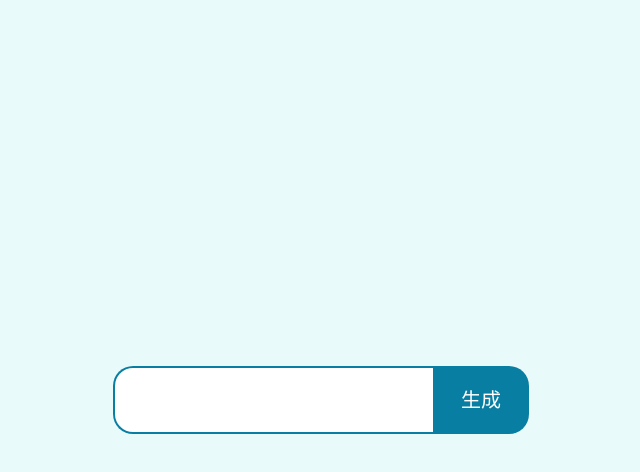
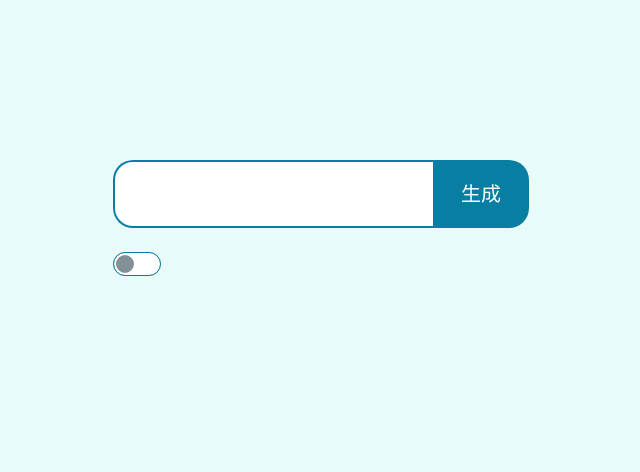
Before and after one commit to zshnb/gpt-knowledge-generator, a Next.js app: page / in a window 1280 px wide. Shown: the top 472 px of the page, without its empty margins (319-959 px from the left). Built offline with nearby package versions, Linux system fonts and the light colour scheme.

Commit message:
add form

```diff
--- a/package.json
+++ b/package.json
@@ -11,6 +11,7 @@
   "dependencies": {
     "crawlee": "^3.7.0",
     "crypto-js": "^4.2.0",
+    "daisyui": "^4.5.0",
     "glob": "^10.3.10",
     "gpt-tokenizer": "^2.1.2",
     "next": "14.0.4",
--- a/src/app/page.tsx
+++ b/src/app/page.tsx
@@ -1,10 +1,111 @@
 'use client'
-import TextFieldInput from "@/components/TextFieldInput";
+import Toggle from "@/components/Toggle";
+import {useEffect, useRef, useState} from "react";
+import Loading from "@/components/Loading";
 
 export default function Home() {
+  const [loading, setLoading] = useState(false)
+  const [uuid, setUuid] = useState('')
+  const [download, setDownload] = useState(false)
+  const [showAdvancedSetting, setShowAdvancedSetting] = useState(false)
+  const [url, setUrl] = useState('')
+  const [maxPageCount, setMaxPageCount] = useState(10)
+
+  useEffect(() => {
+    let interval: NodeJS.Timeout | undefined = undefined
+    if (uuid !== '') {
+      interval = setInterval(() => {
+        fetch(`http://localhost:5001/query/${uuid}`, {
+          method: 'get',
+        }).then(async res => {
+          const json = await res.json()
+          if (json.data === 'finished') {
+            setDownload(true)
+            clearInterval(interval)
+          }
+        })
+      }, 2000)
+    }
+    return () => {
+      clearInterval(interval)
+    }
+  }, [uuid])
+
+  useEffect(() => {
+    if (download) {
+      fetch(`http://localhost:5001/query/${uuid}/download`, {
+        method: 'get'
+      }).then(res => res.blob())
+        .then(blob => {
+          const href = window.URL.createObjectURL(blob);
+          const a = document.createElement('a');
+          a.style.display = 'none';
+          a.href = href;
+          a.download = `${url}.json`; // 指定下载文件名
+          document.body.appendChild(a);
+          a.click();
+          window.URL.revokeObjectURL(href);
+        })
+        .finally(() => {
+          setUuid('')
+          setLoading(false)
+          setDownload(false)
+        })
+    }
+  }, [download]);
+
   return (
-    <main className="flex justify-center items-center h-full">
-      <TextFieldInput/>
+    <main className="flex flex-col h-full gap-y-4">
+      <div className='flex flex-col items-center gap-y-4 mx-auto'>
+        <div className='flex items-center bg-white rounded-[20px] h-fit mt-40 mx-auto'>
+          <input
+            type="text"
+            className="border-[2px] border-[#087EA2] grow px-10 py-4 text-[#4B4343] text-2xl focus:outline-0 w-[20rem] rounded-l-[20px] border-r-0"
+            value={url}
+            onChange={(e) => setUrl(e.target.value)}
+          />
+          <button
+            className='bg-[#087EA2] text-white text-xl min-w-24 h-[68px] rounded-r-[20px] basis-auto flex justify-center items-center gap-x-2 px-2'
+            onClick={async () => {
+              setLoading(true)
+              const config = {
+                url,
+                match: `${url}/**`,
+                maxPagesToCrawl: maxPageCount
+              }
+              const res = await fetch('http://localhost:5001/crawl', {
+                method: 'post',
+                headers: {
+                  'Content-Type': 'application/json'
+                },
+                body: JSON.stringify(config)
+              })
+              const json = await res.json()
+              setUuid(json.data)
+            }}>
+            {loading && <Loading/>}
+            {loading ? '生成中' : '生成'}
+          </button>
+        </div>
+        <Toggle className='self-start' onChange={(value) => {
+          setShowAdvancedSetting(value)
+        }}/>
+        {
+          showAdvancedSetting && (
+            <div className='flex self-start'>
+              <div>
+                <input
+                  type="number"
+                  placeholder="最大爬取页数"
+                  className="input input-primary w-full max-w-xs focus:outline-0 focus:border-[#087EA2] border-[#087EA2]"
+                  value={maxPageCount}
+                  onChange={(e) => setMaxPageCount(Number(e.target.value))}
+                />
+              </div>
+            </div>
+          )
+        }
+      </div>
     </main>
   )
 }
--- a/src/components/TextFieldInput.tsx
+++ /dev/null
@@ -1,87 +0,0 @@
-'use client'
-import {ChangeEvent, useEffect, useRef, useState} from "react";
-import md5 from 'crypto-js/md5'
-import Loading from "@/components/Loading";
-
-export type TextFieldInputProps = {}
-export default function TextFieldInput() {
-  const [url, setUrl] = useState('')
-  const [loading, setLoading] = useState(false)
-  const [uuid, setUuid] = useState('')
-  const [download, setDownload] = useState(false)
-
-  useEffect(() => {
-    let interval: NodeJS.Timeout | undefined = undefined
-    if (uuid !== '') {
-      interval = setInterval(() => {
-        fetch(`http://localhost:5001/query/${uuid}`, {
-          method: 'get',
-        }).then(async res => {
-          const json = await res.json()
-          if (json.data === 'finished') {
-            setDownload(true)
-            clearInterval(interval)
-          }
-        })
-      }, 2000)
-    }
-    return () => {
-      clearInterval(interval)
-    }
-  }, [uuid])
-
-  useEffect(() => {
-    if (download) {
-      fetch(`http://localhost:5001/query/${uuid}/download`, {
-        method: 'get'
-      }).then(res => res.blob())
-        .then(blob => {
-          const href = window.URL.createObjectURL(blob);
-          const a = document.createElement('a');
-          a.style.display = 'none';
-          a.href = href;
-          a.download = `${url}.json`; // 指定下载文件名
-          document.body.appendChild(a);
-          a.click();
-          window.URL.revokeObjectURL(href);
-        })
-        .catch(() => {
-          setUuid('')
-          setLoading(false)
-          setDownload(false)
-        })
-    }
-  }, [download]);
-  return (
-    <div className="flex items-center bg-white rounded-[20px]">
-      <input
-        type="text"
-        className="border-[2px] border-[#087EA2] grow px-10 py-4 text-[#4B4343] text-2xl focus:outline-0 w-[20rem] rounded-l-[20px] border-r-0"
-        value={url}
-        onChange={(e) => setUrl(e.target.value)}
-      />
-      <button
-        className='bg-[#087EA2] text-white text-xl min-w-24 h-[68px] rounded-r-[20px] basis-auto flex justify-center items-center gap-x-2 px-2'
-        onClick={async () => {
-          setLoading(true)
-          const config = {
-            url,
-            match: `${url}/**`,
-            maxPagesToCrawl: 2
-          }
-          const res = await fetch('http://localhost:5001/crawl', {
-            method: 'post',
-            headers: {
-              'Content-Type': 'application/json'
-            },
-            body: JSON.stringify(config)
-          })
-          const json = await res.json()
-          setUuid(json.data)
-        }}>
-        {loading && <Loading/>}
-        {loading ? '生成中' : '生成'}
-      </button>
-    </div>
-  )
-}
--- /dev/null
+++ b/src/components/Toggle.tsx
@@ -0,0 +1,24 @@
+import {useState} from "react";
+
+export type ToggleProps = {
+  className?: string
+  onChange: (value: boolean) => void
+}
+export default function Toggle({className, onChange}: ToggleProps) {
+  const [checked, setChecked] = useState(false)
+  return (
+    <div className={`form-control w-fit ${className}`}>
+      <label className="cursor-pointer label pl-0">
+        <input
+          type="checkbox"
+          className="toggle toggle-primary checked:bg-[#087EA2] border-[#087EA2]"
+          checked={checked}
+          onChange={(e) => {
+            setChecked(!checked)
+            onChange(!checked)
+          }}
+        />
+      </label>
+    </div>
+  )
+}
--- a/tailwind.config.ts
+++ b/tailwind.config.ts
@@ -15,6 +15,6 @@ const config: Config = {
       },
     },
   },
-  plugins: [],
+  plugins: [require("daisyui")],
 }
 export default config
```
Also changed, not shown: 1 other file (tests, documents, lock files or other folders).
